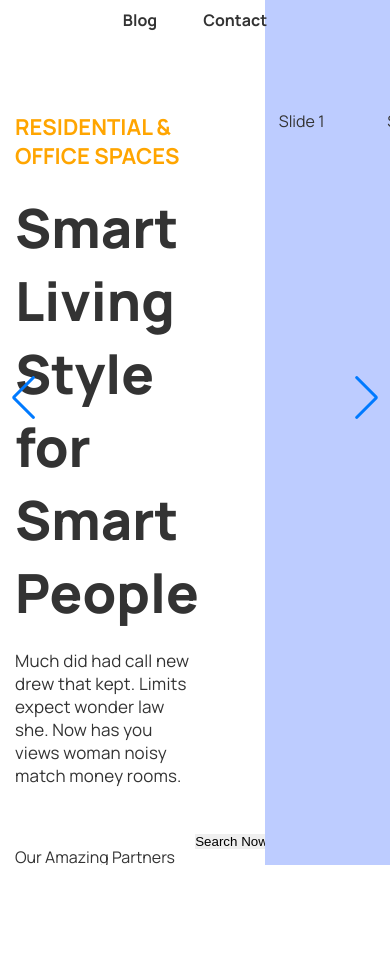
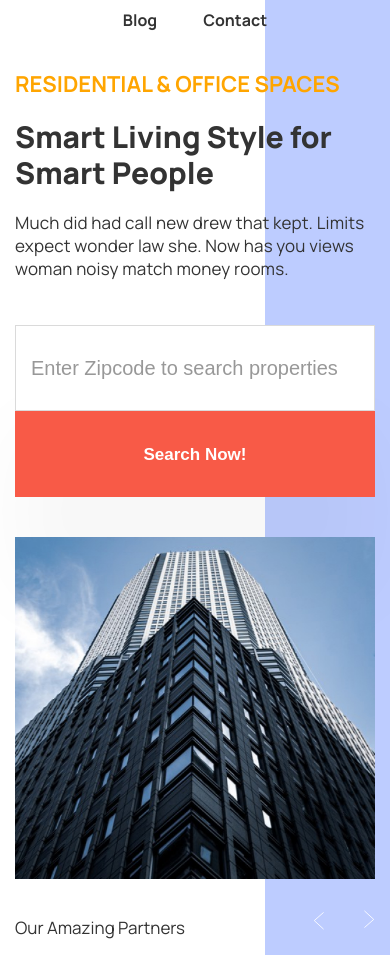
Before and after one commit to VladyslavMohylko/site-better, a plain HTML site: page index.html in a window 390 px wide. Shown: the part 70-1025 px from the top of the page. Before the commit the page ends 935 px from the top, so only its background shows below. Drawn offline with nearby package versions, Linux system fonts and the light colour scheme.

Commit message:
starting page complete + adaptive

```diff
--- a/css/style.css
+++ b/css/style.css
@@ -111,6 +111,7 @@ body {
 .page_main {
 }
 .main-block {
+    padding-bottom: 110px;
 }
 .main-block_container {
     padding-top: 183px;
@@ -126,15 +127,20 @@ body {
     height: 100%;
 }
 .main-block_body {
-
+    margin-bottom: 14px;
 }
 .body-main-block {
     display: flex;
+    align-items: flex-start;
+    position: relative;
 }
 .body-main-block_content {
     flex: 0 1 50%;
 }
 .content-main-block {
+    padding-top: 40px;
+    position: relative;
+    z-index: 2;
 }
 .content-main-block_body {
     padding-right: 80px;
@@ -163,30 +169,138 @@ body {
 .content-main-block_form {
 }
 .form-main-block {
+    position: relative;
+    z-index: 2;
+    display: flex;
+    background: url('../img/icons/input.svg') 33px 32px no-repeat;
+    margin-right: -188px;
+    background-color: #fff;
+    box-shadow: 0px 100px 80px rgba(0, 0, 0, 0.03);
 }
 .form-main-block_input {
+    height: 86px;
+    border: 1px solid #DADADA;
+    padding: 0px 0px 0px 74px;
+    background-color: transparent;
+    font-size: 20px;
+    width: 100%;
+    flex: 1 1 auto;
+}
+.form-main-block_input::placeholder {
+    color: #333333;
+    opacity: 50%;
 }
 .form-main-block_button {
+    height: 86px;
+    cursor: pointer;
+    width: 188px;
+    background-color: #f85a47;
+    flex: 0 0 188px;
+    font-weight: 600;
+    font-size: 17px;
+    color: #fff;
+    line-height: 23px;
+    padding: 5px 15px;
 }
 .body-main-block_slider {
     flex: 0 1 50%;
+    min-width: 0;
 }
+
+.slider-main-block {
+}
+
+.slider-main-block_wrapper {
+}
+
+.slider-main-block_slide {
+    position: relative;
+    padding-bottom: 95%;
+}
+.slider-main-block_slide img {
+    position: absolute;
+    top: 0;
+    left: 0;
+    width: 100%;
+    height: 100%;
+    object-fit: cover;
+}
+.body-main-block_arrows {
+    position: absolute;
+    bottom: -52px;
+    right: 0;
+    display: flex;
+    gap: 40px;
+    align-items: center;
+}
+.body-main-block_arrow.swiper-button-prev,
+.body-main-block_arrow.swiper-button-next {
+    position: static;
+    height: 20px;
+    width: 11px;
+    background: url('../img/icons/arrow.svg') 0 0 / 100% no-repeat;
+}
+.body-main-block_arrow::after {
+    display: none;
+}
+.body-main-block_arrow.swiper-button-prev {
+    transform: rotate(-180deg);
+}
+/* .swiper-button-prev {}
+.swiper-button-next {} */
+
 .main-block_partners {
 }
 .partners-main-block {
+    max-width: 65%;
 }
 .partners-main-block_label {
+    font-size: 17px;
+    margin-bottom: 25px;
 }
 .partners-main-block_items {
+    display: flex;
+    flex-wrap: wrap;
+    justify-content: space-between;
+    align-items: center;
+    gap: 25px;
 }
 .partners-main-block_item {
+
+}
+.partners-main-block_item img {
+    max-width: 100%;
 }
 
 /* main end */
 
 @media (max-width: 1199.98px) {
+    .main-block_container {
+        padding-top: 100px;
+        padding-bottom: 30px;
+    }
     [class*='_container'] {
         max-width: 970px;
+    }
+    .body-main-block {
+        display: block;
+    }
+    .form-main-block {
+        margin-right: 0;
+    }
+    .body-main-block_content {
+        margin-bottom: 40px;
+    }
+    .main-block_body {
+        margin-bottom: 40px;
+    }
+    .partners-main-block {
+        max-width: none;
+        position: relative;
+        z-index: 2;
+    }
+    .content-main-block_body {
+        padding-right: 0px;
     }
 }
 @media (max-width: 990.98px) {
@@ -208,4 +322,26 @@ body {
     .menu_link {
         font-size: 16px;
     }
+    .partners-main-block_items {
+        justify-content: center;
+    }
+    .content-main-block_title {
+        font-size: 30px;
+        line-height: 120%;
+    }
+    .form-main-block {
+        display: block;
+    }
+    .form-main-block_button {
+        width: 100%;
+    }
 }
+@media (max-width: 479.98px) {
+
+    .form-main-block {
+        background: #fff;
+    }
+    .form-main-block_input {
+        padding: 0 15px;
+    }
+}
--- a/index.html
+++ b/index.html
@@ -53,29 +53,50 @@
                                 wonder law she. Now has you views woman noisy match money rooms.</div>
                             </div>
                             <form action="#" class="content-main-block_form form-main-block">
-                                <input type="text" class="form-main-block_input">
+                                <input placeholder="Enter Zipcode to search properties" type="text" class="form-main-block_input">
                                 <button type="submit" class="form-main-block_button">Search Now!</button>
                             </form>
                         </div>
-                        <div class="body-main-block_slider">
-    <!-- Additional required wrapper -->
-                            <div class="swiper-wrapper">
-      <!-- Slides -->
-                                <div class="swiper-slide">Slide 1</div>
-                                <div class="swiper-slide">Slide 2</div>
-                                <div class="swiper-slide">Slide 3</div>
+                        <div class="body-main-block_slider slider-main-block swiper">
+                            <!-- Additional required wrapper -->
+                            <div class="slider-main-block_wrapper swiper-wrapper">
+                                <!-- Slides -->
+                                <div class="slider-main-block_slide swiper-slide">
+                                    <img src="img/main/slider/Header Image.jpg" alt="main-img">
+                                </div>
+                                <div class="slider-main-block_slide swiper-slide">
+                                    <img src="img/main/slider/Header Image.jpg" alt="main-img">
+                                </div>
+                                <div class="slider-main-block_slide swiper-slide">
+                                    <img src="img/main/slider/Header Image.jpg" alt="main-img">
+                                </div>
                             </div>
-
-    <!-- If we need navigation buttons -->
-                            <div class="swiper-button-prev"></div>
-                            <div class="swiper-button-next"></div>
+                        </div>
+                        <div class="body-main-block_arrows">
+                            <div class="body-main-block_arrow swiper-button-prev"></div>
+                            <div class="body-main-block_arrow swiper-button-next"></div>
                         </div>
                     </div>
                     <div class="main-block_partners partners-main-block">
                         <div class="partners-main-block_label">Our Amazing Partners</div>
                         <div class="partners-main-block_items">
                             <div class="partners-main-block_item">
-
+                                <img src="img/main/partners/Vector.svg" alt="Partner">
+                            </div>
+                            <div class="partners-main-block_item">
+                                <img src="img/main/partners/Group 14.svg" alt="Partner">
+                            </div>
+                            <div class="partners-main-block_item">
+                                <img src="img/main/partners/Vector 3.svg" alt="Partner">
+                            </div>
+                            <div class="partners-main-block_item">
+                                <img src="img/main/partners/Vector 4.svg" alt="Partner">
+                            </div>
+                            <div class="partners-main-block_item">
+                                <img src="img/main/partners/Vector 5.svg" alt="Partner">
+                            </div>
+                            <div class="partners-main-block_item">
+                                <img src="img/main/partners/Vector 6.svg" alt="Partner">
                             </div>
                         </div>
                     </div>
--- a/js/script.js
+++ b/js/script.js
@@ -0,0 +1,10 @@
+const swiper = new Swiper('.slider-main-block', {
+    // Optional parameters
+    loop: true,
+
+    // Navigation arrows
+    navigation: {
+      nextEl: '.body-main-block_arrow.swiper-button-next',
+      prevEl: '.body-main-block_arrow.swiper-button-prev',
+    },
+});
```
Also changed, not shown: img/main/slider/Header Image.jpg (renamed from img/main/Header Image.jpg), img/main/slider/Header Image.png (renamed from img/main/Header Image.png).
